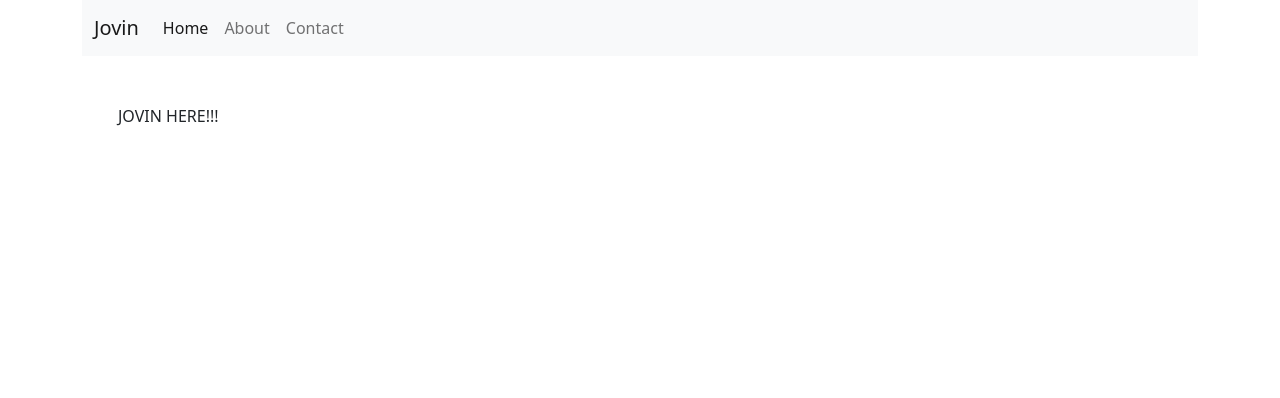
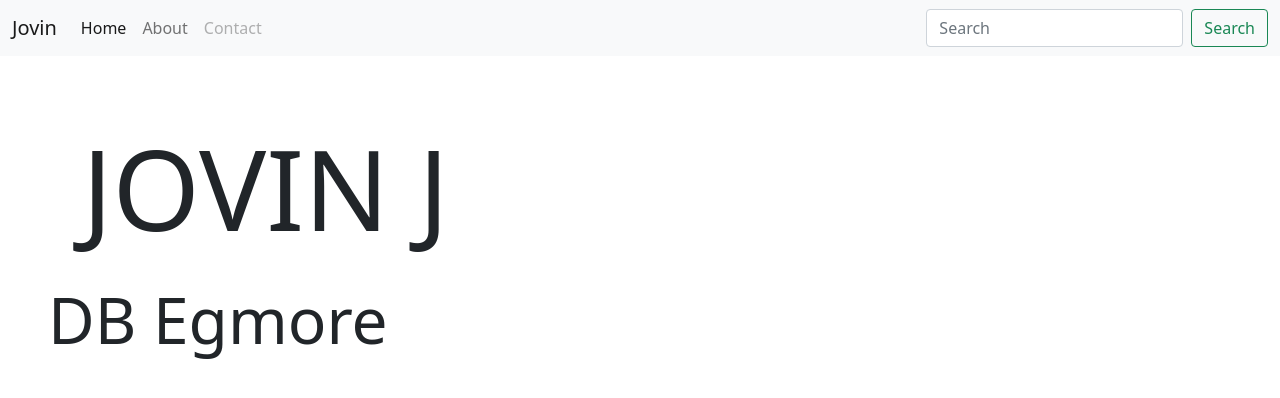
Before and after one commit to Jesinthan0703/jovin, a plain HTML site: page index.html in a window 1280 px wide. Drawn offline with nearby package versions, Linux system fonts and the light colour scheme.

Commit message:
hero added

```diff
--- a/index.html
+++ b/index.html
@@ -17,7 +17,6 @@
   </head>
   <body>
     <section>
-      <div class="container">
       <nav class="navbar navbar-expand-lg navbar-light bg-light">
         <div class="container-fluid">
           <a class="navbar-brand" href="#">Jovin</a>
@@ -25,34 +24,49 @@
             class="navbar-toggler"
             type="button"
             data-bs-toggle="collapse"
-              data-bs-target="#navbarNav"
-              aria-controls="navbarNav"
+            data-bs-target="#navbarSupportedContent"
+            aria-controls="navbarSupportedContent"
             aria-expanded="false"
             aria-label="Toggle navigation"
           >
             <span class="navbar-toggler-icon"></span>
           </button>
-            <div class="collapse navbar-collapse" id="navbarNav">
-              <ul class="navbar-nav">
+          <div class="collapse navbar-collapse" id="navbarSupportedContent">
+            <ul class="navbar-nav me-auto mb-2 mb-lg-0">
               <li class="nav-item">
-                  <a class="nav-link active" aria-current="page" href="#"
-                    >Home</a
-                  >
+                <a class="nav-link active" aria-current="page" href="#">Home</a>
               </li>
               <li class="nav-item">
                 <a class="nav-link" href="#">About</a>
               </li>
               <li class="nav-item">
-                  <a class="nav-link" href="#">Contact</a>
+                <a
+                  class="nav-link disabled"
+                  href="#"
+                  tabindex="-1"
+                  aria-disabled="true"
+                  >Contact</a
+                >
               </li>
             </ul>
+            <form class="d-flex">
+              <input
+                class="form-control me-2"
+                type="search"
+                placeholder="Search"
+                aria-label="Search"
+              />
+              <button class="btn btn-outline-success" type="submit">
+                Search
+              </button>
+            </form>
           </div>
         </div>
       </nav>
-      </div>
     </section>
     <section>
-      <div class="p-5 container">JOVIN HERE!!!</div>
+      <div class="pt-5 container" style="font-size: 7rem">JOVIN J</div>
+      <div class="px-5" style="font-size: 4rem">DB Egmore</div>
     </section>
 
     <!-- Optional JavaScript; choose one of the two! -->
```
Lines whose indentation alone changed are shown as unchanged.
